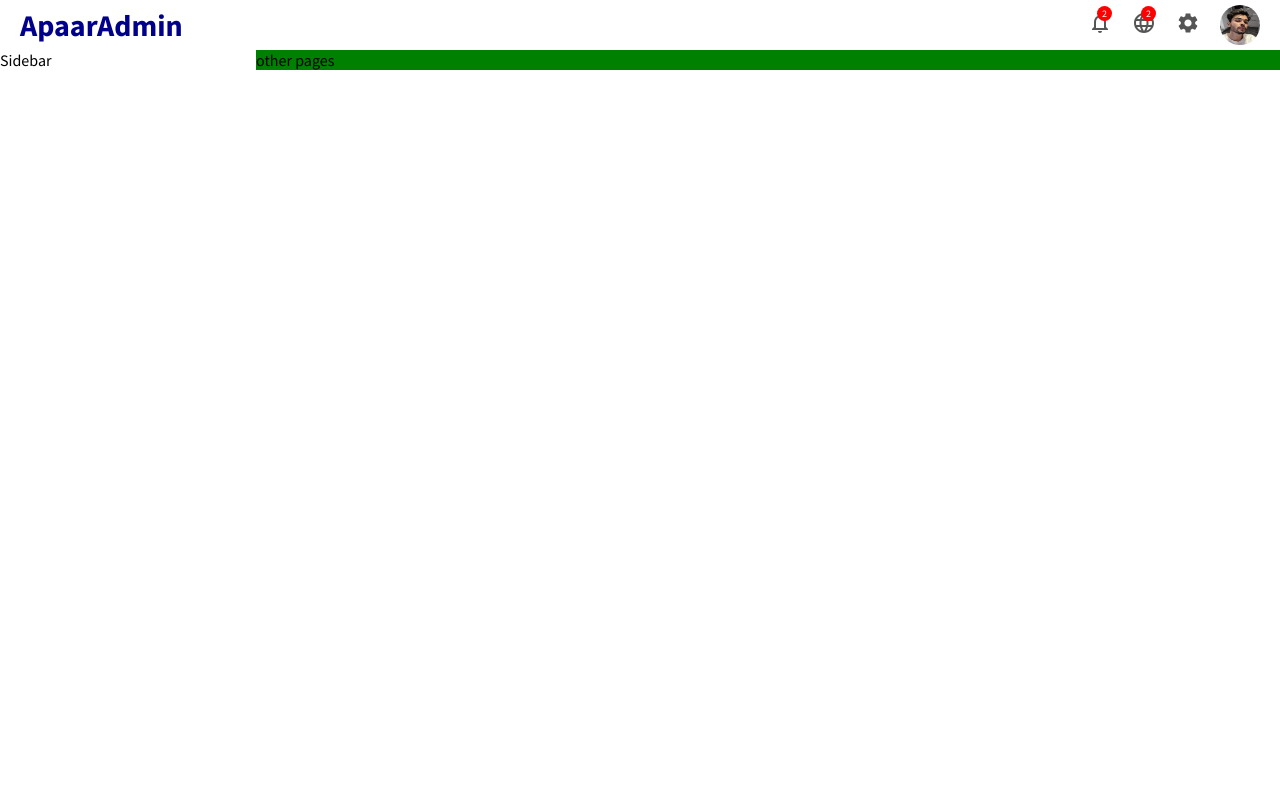
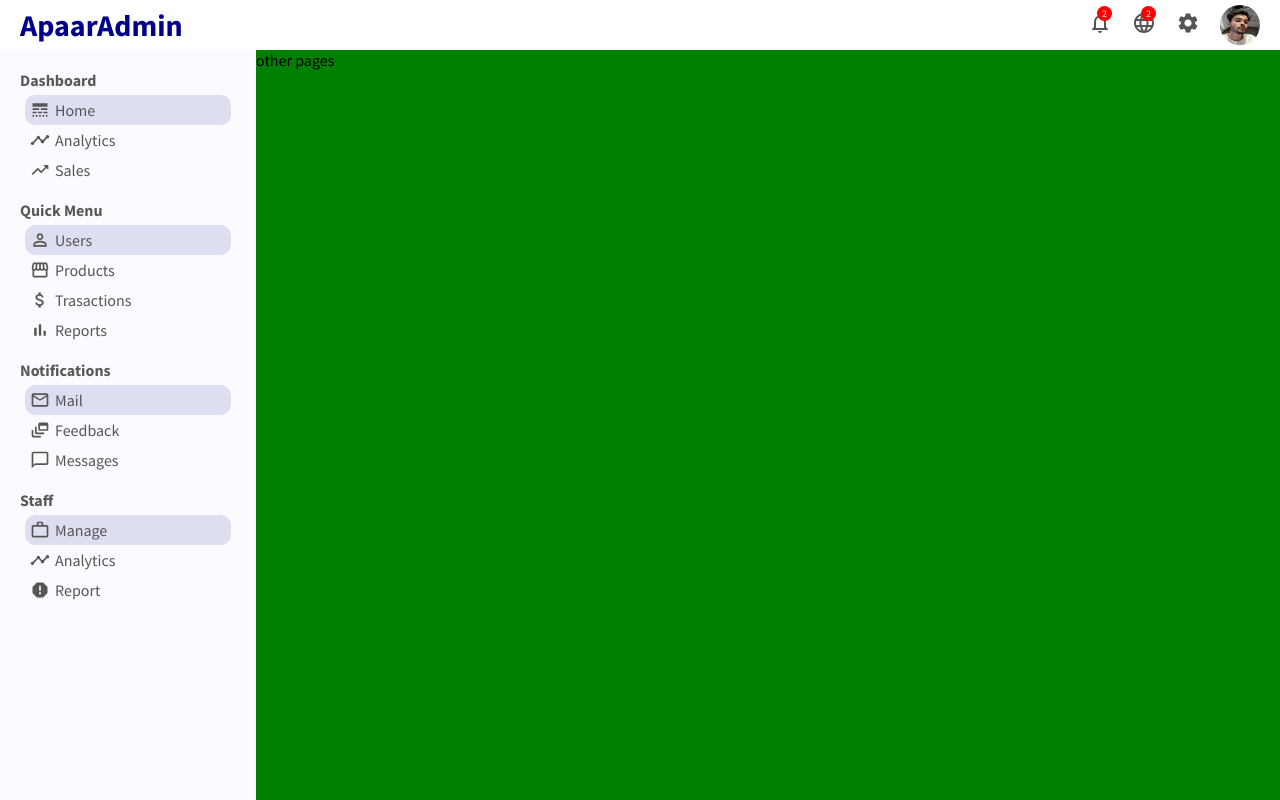
Before and after one commit to apaardahal/admin_panel, a React (Create React App) app: page / in a window 1280 px wide. Built offline with nearby package versions, Linux system fonts and the light colour scheme.

Commit message:
Sidebar completed

```diff
--- a/src/components/sidebar/Sidebar.jsx
+++ b/src/components/sidebar/Sidebar.jsx
@@ -1,9 +1,83 @@
 import './sidebar.css'
+import { LineStyle, Timeline, TrendingUp, Report, WorkOutline, PermIdentity, Storefront, AttachMoney, BarChart, MailOutline, DynamicFeed, ChatBubbleOutline} from '@material-ui/icons'
 
 export default function Sidebar() {
     return (
         <div className = "sidebar">
-            Sidebar
+            <div className = "sidebarWrapper">
+                <div className = "sidebarMenu">
+                    <h3 className = "sidebarTitle">Dashboard</h3>
+                    <ul className = "sidebarList">
+                        <li className = "sidebarListItem active">
+                            <LineStyle className = "sidebarIcon"/>
+                            Home
+                        </li>
+                        <li className = "sidebarListItem">
+                            <Timeline className = "sidebarIcon"/>
+                            Analytics
+                        </li>
+                        <li className = "sidebarListItem">
+                            <TrendingUp className = "sidebarIcon"/>
+                            Sales
+                        </li>
+                    </ul>
+                </div>
+                <div className = "sidebarMenu">
+                    <h3 className = "sidebarTitle">Quick Menu</h3>
+                    <ul className = "sidebarList">
+                        <li className = "sidebarListItem active">
+                            <PermIdentity className = "sidebarIcon"/>
+                            Users
+                        </li>
+                        <li className = "sidebarListItem">
+                            <Storefront className = "sidebarIcon"/>
+                            Products
+                        </li>
+                        <li className = "sidebarListItem">
+                            <AttachMoney className = "sidebarIcon"/>
+                            Trasactions
+                        </li>
+                        <li className = "sidebarListItem">
+                            <BarChart className = "sidebarIcon"/>
+                            Reports
+                        </li>
+                    </ul>
+                </div>
+                <div className = "sidebarMenu">
+                    <h3 className = "sidebarTitle">Notifications</h3>
+                    <ul className = "sidebarList">
+                        <li className = "sidebarListItem active">
+                            <MailOutline className = "sidebarIcon"/>
+                            Mail
+                        </li>
+                        <li className = "sidebarListItem">
+                            <DynamicFeed className = "sidebarIcon"/>
+                            Feedback
+                        </li>
+                        <li className = "sidebarListItem">
+                            <ChatBubbleOutline className = "sidebarIcon"/>
+                            Messages
+                        </li>
+                    </ul>
+                </div>
+                <div className = "sidebarMenu">
+                    <h3 className = "sidebarTitle">Staff</h3>
+                    <ul className = "sidebarList">
+                        <li className = "sidebarListItem active">
+                            <WorkOutline className = "sidebarIcon"/>
+                            Manage
+                        </li>
+                        <li className = "sidebarListItem">
+                            <Timeline className = "sidebarIcon"/>
+                            Analytics
+                        </li>
+                        <li className = "sidebarListItem">
+                            <Report className = "sidebarIcon"/>
+                            Report
+                        </li>
+                    </ul>
+                </div>
+            </div>
         </div>
     )
 }
--- a/src/components/sidebar/sidebar.css
+++ b/src/components/sidebar/sidebar.css
@@ -1,3 +1,44 @@
-.sidebar{
+.sidebar {
     flex: 1;
-}
+    height: calc(100vh - 50px);
+    background-color: rgb(251, 251, 255);
+    position: sticky;
+    top: 50px;
+  }
+
+  .sidebarWrapper {
+    padding: 20px;
+    color: #555;
+  }
+
+  .sidebarMenu {
+    margin-bottom: 10px;
+  }
+
+  .sidebarTitle {
+    font-size: 16px;
+    color: rgb(90, 89, 89);
+  }
+
+  .sidebarList {
+    list-style: none;
+    padding: 5px;
+  }
+
+  .sidebarListItem {
+    padding: 5px;
+    cursor: pointer;
+    display: flex;
+    align-items: center;
+    border-radius: 10px;
+  }
+
+  .sidebarListItem.active,
+  .sidebarListItem:hover {
+    background-color: rgb(222, 222, 241);
+  }
+
+  .sidebarIcon{
+      margin-right: 5px;
+      font-size: 20px !important;
+  }
```
